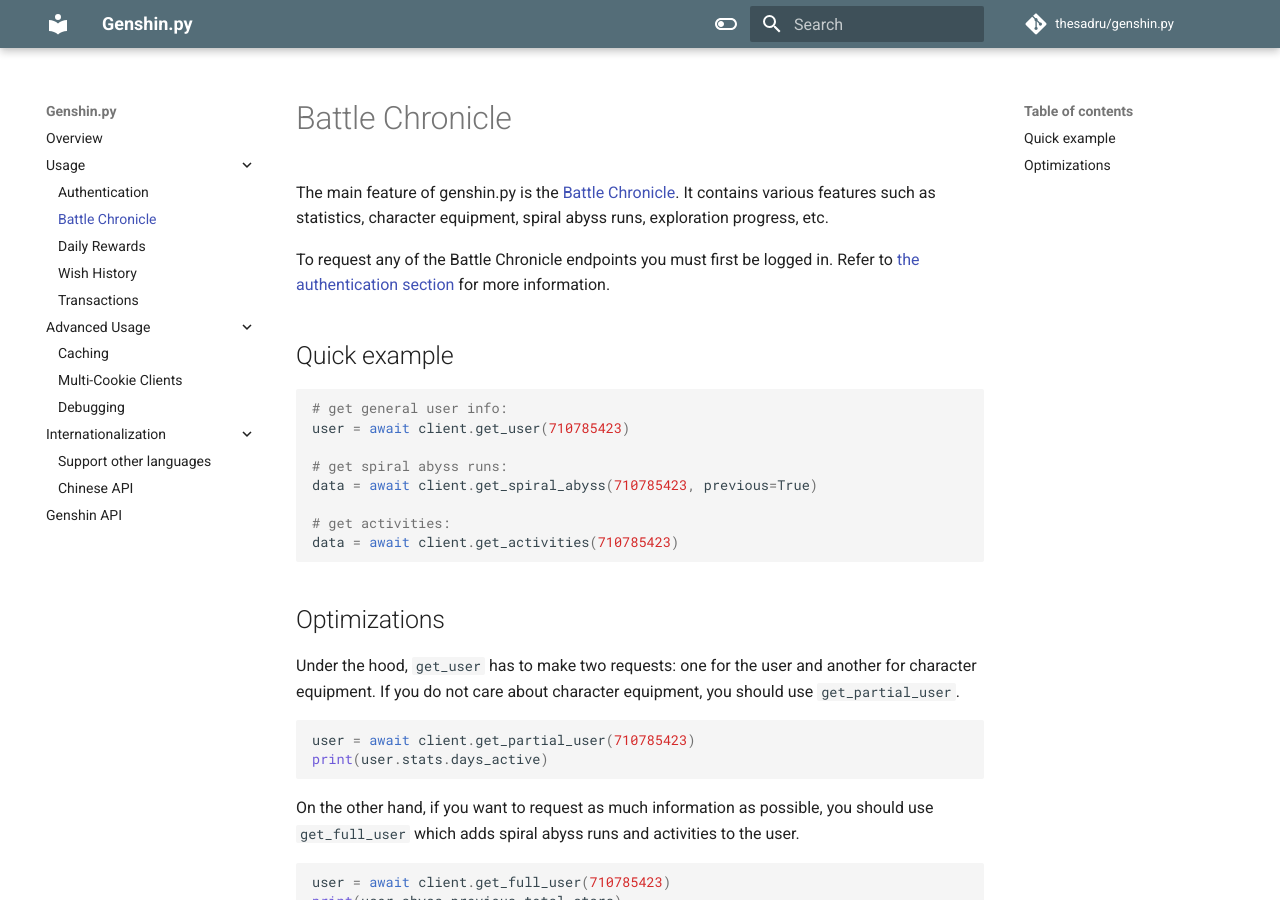
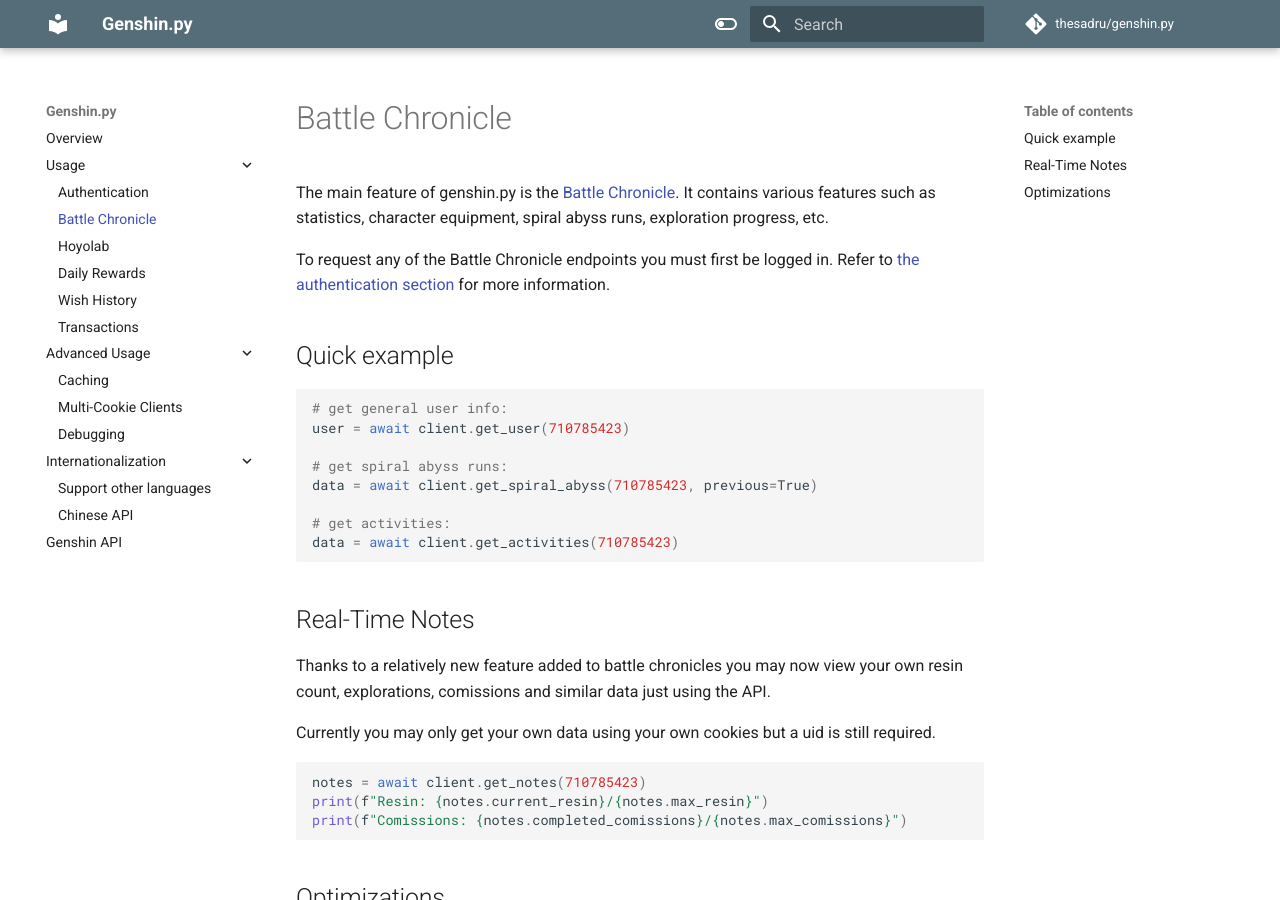
Before and after one commit to thesadru/genshin.py, an MkDocs documentation site: the page built from docs/battle_chronicle.md, in a window 1280 px wide and 900 px high. Built offline with MkDocs 1.6.1 and Material for MkDocs 9.7.7, drawn with Linux system fonts in a browser that asks for light colours; comment, search, counter and statistics services are not loaded.

Commit message:
Document some hoyolab features

````diff
--- a/docs/battle_chronicle.md
+++ b/docs/battle_chronicle.md
@@ -15,6 +15,18 @@
 
 # get activities:
 data = await client.get_activities(710785423)
+```
+
+## Real-Time Notes
+
+Thanks to a relatively new feature added to battle chronicles you may now view your own resin count, explorations, comissions and similar data just using the API.
+
+Currently you may only get your own data using your own cookies but a uid is still required.
+
+```py
+notes = await client.get_notes(710785423)
+print(f"Resin: {notes.current_resin}/{notes.max_resin}")
+print(f"Comissions: {notes.completed_comissions}/{notes.max_comissions}")
 ```
 
 ## Optimizations
--- a/mkdocs.yml
+++ b/mkdocs.yml
@@ -38,6 +38,7 @@
     - Usage:
         - authentication.md
         - battle_chronicle.md
+        - hoyolab.md
         - daily_rewards.md
         - wish_history.md
         - transactions.md
````
Also changed, not shown: docs/hoyolab.md (added, +36 -0 lines), 3 other files.
